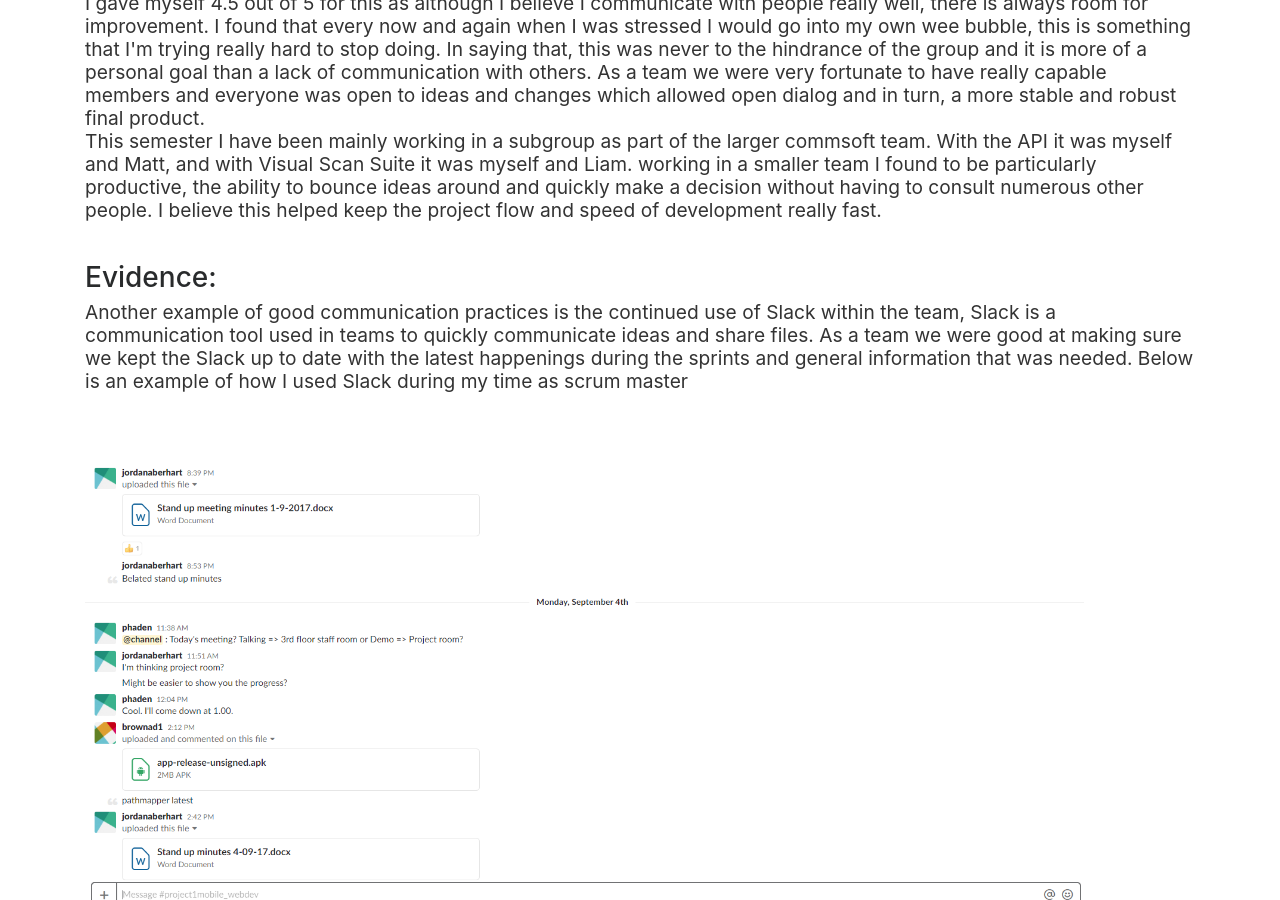
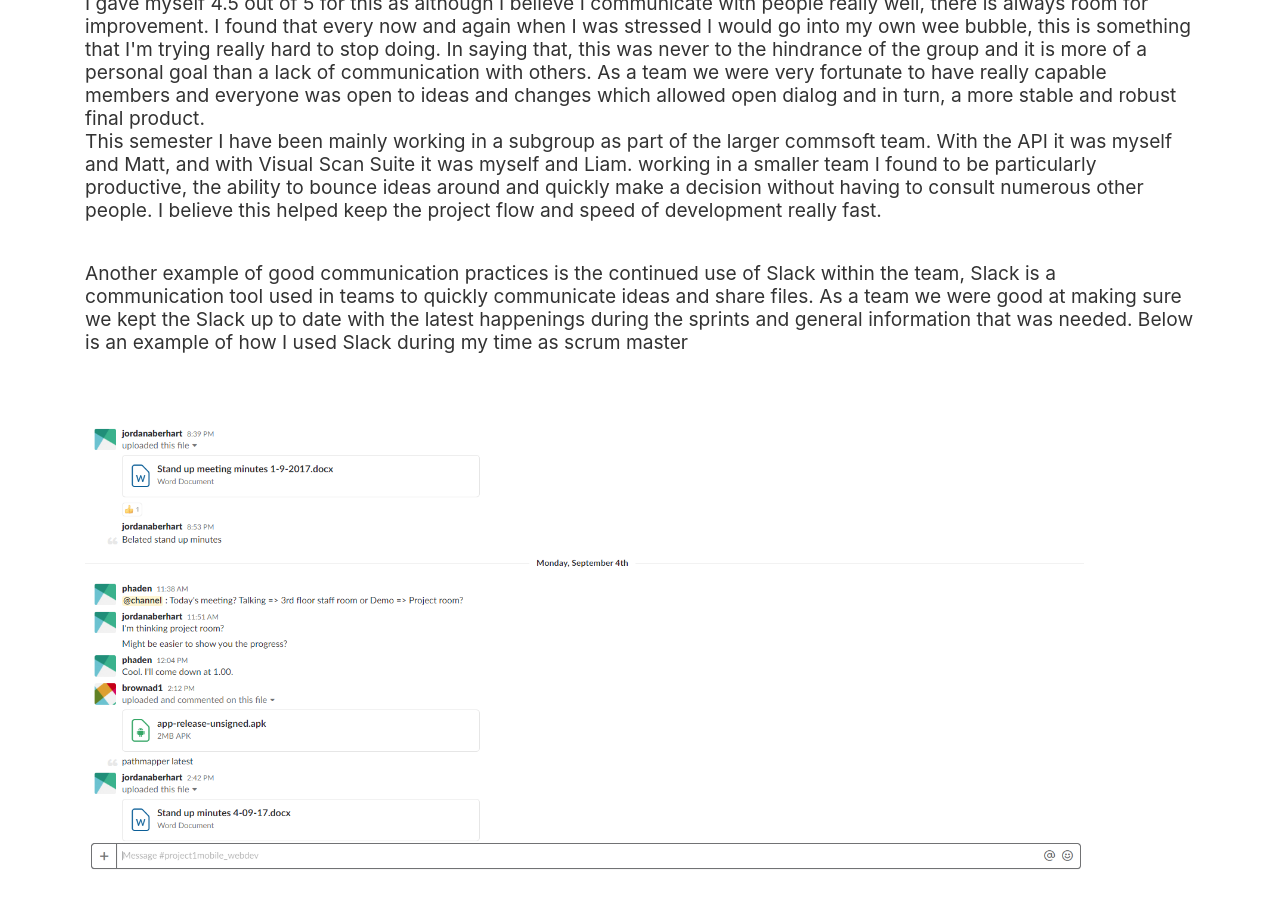
Before and after one commit to aberhjk1/aberhjk1.github.io, a Jekyll site: the page built from selfreview.html, in a window 1280 px wide and 900 px high, scrolled down 1328 px. Built offline with Jekyll 4.4.1, drawn with Linux system fonts in a browser that asks for light colours; nearby versions of some CDN libraries.

Commit message:
Update selfreview.html

```diff
--- a/selfreview.html
+++ b/selfreview.html
@@ -45,7 +45,6 @@
    helped keep the project flow and speed of development really fast.
 </p>
 <br>
-<h3>Evidence:</h3>
 <p>
    Another example of good communication practices is the continued use of Slack within the team, Slack is a communication tool used in teams to quickly communicate ideas and share files. As a team we were good at making sure we kept the Slack up to date with the latest
    happenings during the sprints and general information that was needed. Below is an example of how I used Slack during my time as scrum master </p><br><br>
```
